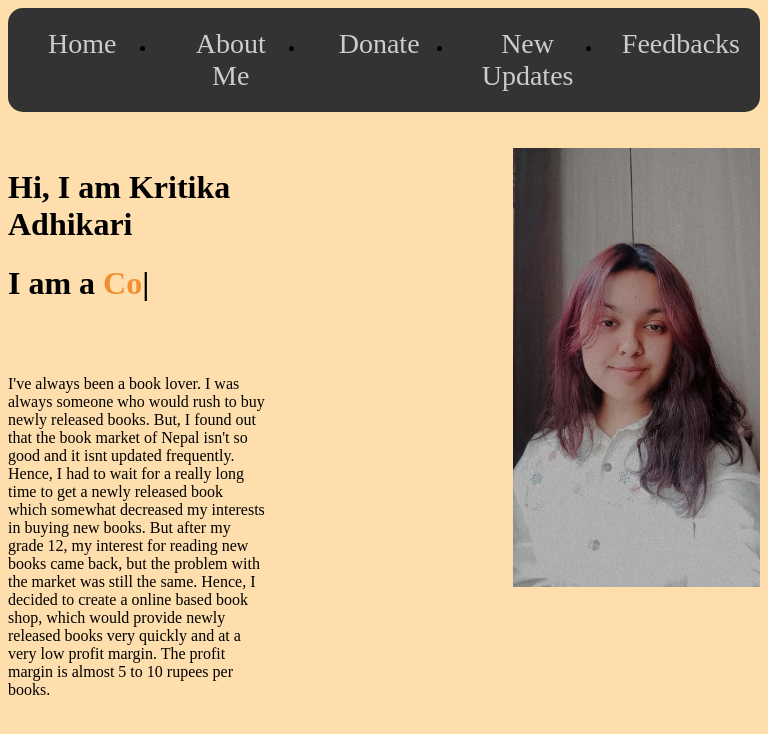
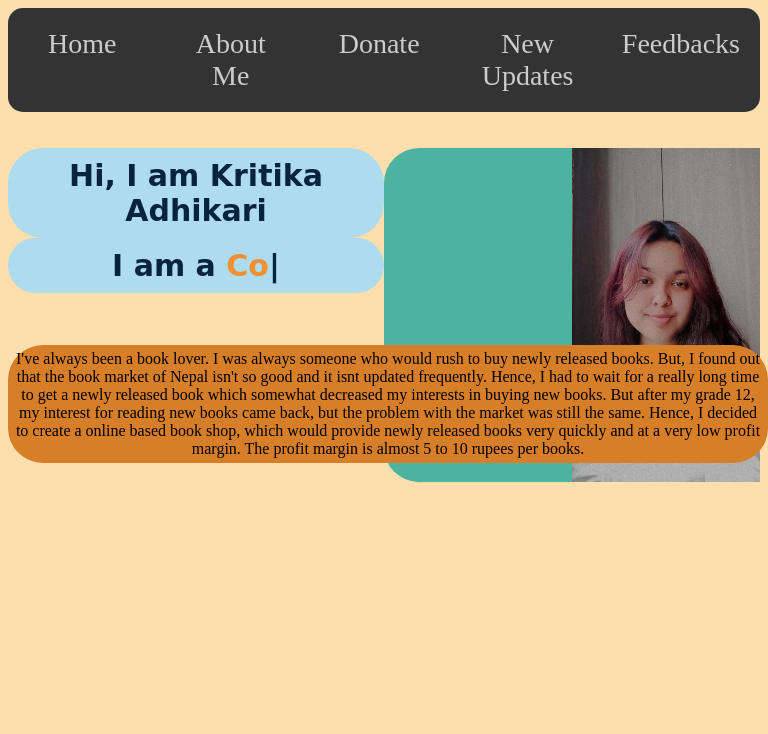
Before and after one commit to Kritikaadhikarii/Client-portfolio, a plain HTML site: page new/author.html in a window 768 px wide. Drawn offline with nearby package versions, Linux system fonts and the light colour scheme.

Commit message:
new codes

```diff
--- a/new/author.css
+++ b/new/author.css
@@ -17,6 +17,7 @@ nav {
     padding: 0;
     display: flex;
     justify-content: center;
+    list-style: none;
   }
 
   nav li {
@@ -67,3 +68,104 @@ nav {
   height: auto;
   float: right;
 }
+
+
+/* new codes */
+
+@media (min-width: 481px) and (max-width: 768px) {
+  nav {
+    background-color: #333;
+    border-radius: 15px;
+    overflow: hidden;
+    width: 100%;
+  }
+
+  nav ul {
+    margin: 0;
+    padding: 0;
+    display: flex;
+    justify-content: center;
+  }
+
+  nav li {
+    position: relative;
+    padding: 20px;
+    flex: 1;
+    text-align: center;
+  }
+
+  nav li:hover {
+    background: rgb(174,219,238);
+    background: radial-gradient(circle, rgba(174,219,238,1) 0%, rgba(150,233,148,1) 100%); ;
+    border-radius: 10px;
+  }
+
+  nav li:hover a {
+    color: black;
+  }
+
+  nav li a {
+    display: block;
+    color: #ccc;
+    font-size: 28px;
+    text-align: center;
+    text-decoration: none;
+    transition: color 0.2s;
+  }
+
+    .left {
+      float: left;
+      width: 50%;
+    }
+
+    .right {
+      float: right;
+      width: 50%;
+      background-color: #4DB3A0;
+      border-radius: 35px;
+    }
+
+
+    img {
+      max-width: 100%;
+      height: auto;
+    }
+
+    h1 {
+      font-family: 'Amatic SC', cursive;
+      font-size: 30px;
+      margin: 0;
+      padding: 10px;
+      text-align: center;
+      color: rgb(8, 36, 61);
+      background-color: rgb(174,219,238);
+      border-radius: 35px;
+    }
+
+    h2{
+      font-family: 'Amatic SC', cursive;
+      font-size: 20px;
+      margin: 0;
+      padding: 10px;
+      text-align: center;
+      color: rgb(8, 36, 61);
+    }
+
+    p {
+      background-color: #D77E29;
+      border-radius: 35px;
+      display: inline-block;
+      padding: 5px;
+      text-align: center;
+      position: absolute;
+
+    }
+
+    .class img{
+      display: flex;
+      width: 30px;
+      height: auto;
+      border-radius: 15px;
+    }
+
+  }
--- a/new/author.html
+++ b/new/author.html
@@ -13,7 +13,7 @@
     <nav>
 
       <ul>
-        <li><a href="home.html">Home</a></li>
+        <li><a href="index.html">Home</a></li>
         <li><a href="author.html">About Me</a></li>
         <li><a href="donate.html">Donate</a></li>
         <li><a href="updates.html">New Updates</a></li>
@@ -24,6 +24,7 @@
 
     <br><br>
 
+    <!-- this div will contain information about the owner -->
 
     <div class="parent">
       <div class="left">
@@ -43,10 +44,9 @@
 
     <br><br>
     <p>I've always been a book lover. I was always someone who would rush to buy newly released books. But, I found out that the book market of Nepal isn't so good and it isnt updated frequently. Hence, I had to wait for a really long time to get a newly released book which somewhat decreased my interests in buying new books. But after my grade 12, my interest for reading new books came back, but the problem with the market was still the same. Hence, I decided to create a online based book shop, which would provide newly released books very quickly and at a very low profit margin. The profit margin is almost 5 to 10 rupees per books.</p>
-
-
     </div>
 
+    <!-- this div will contain picture of owner -->
     <div class="right">
 <img src="1.webp" alt="picture of kritika adhikari">
     </div>
--- a/new/donate.css
+++ b/new/donate.css
@@ -16,6 +16,7 @@ nav ul {
   padding: 0;
   display: flex;
   justify-content: center;
+  list-style: none;
 }
 
 nav li {
--- a/new/feedback.css
+++ b/new/feedback.css
@@ -18,6 +18,7 @@ nav {
     padding: 0;
     display: flex;
     justify-content: center;
+    list-style: none;
   }
 
   nav li {
--- a/new/home.css
+++ b/new/index.css
@@ -25,6 +25,7 @@ nav ul {
   padding: 0;
   display: flex;
   justify-content: center;
+  list-style: none;
 }
 
 nav li {
--- a/new/updates.css
+++ b/new/updates.css
@@ -15,6 +15,7 @@ nav ul {
   padding: 0;
   display: flex;
   justify-content: center;
+  list-style: none;
 }
 
 nav li {
```
Also changed, not shown: new/donate.html (+2 -1 lines), new/feedback.html (+9 -3 lines), new/index.html (renamed from new/home.html, +6 -3 lines), new/updates.html (+3 -1 lines), new/book.png, new/books.avif (deleted). Lines whose indentation alone changed are shown as unchanged.
